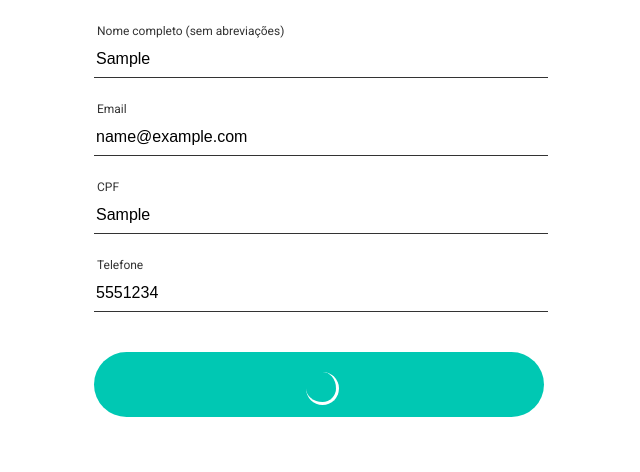
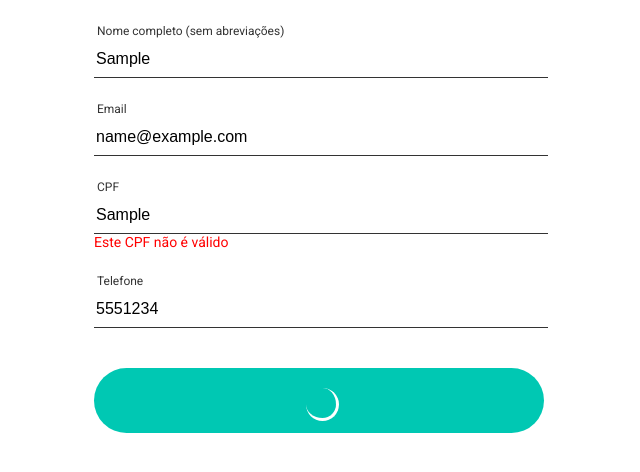
Before and after one commit to bammartins/teste-front-end, a website with bundled scripts: page app/src/html/index.html in a window 1280 px wide. Both pictures are taken after typing "Sample", "name@example.com", "Sample", "5551234" into the empty fields and a click on the input "Cadastrar". Shown: the whole page, without its empty margins (321-961 px from the left). Built offline with nearby package versions, Linux system fonts and the light colour scheme; files whose address does not match are found by name.

Commit message:
Validation applied on form fields Creating an loop to verify field on focous out on main.js Applying verification to start load animation

```diff
--- a/app/src/html/index.html
+++ b/app/src/html/index.html
@@ -19,7 +19,7 @@
             <div class="input-container">
                 <input type="email" name="email" id="email" class="material-input"/>
                 <label for="email">Email</label>
-                <span class="error-message"></span>
+                <span class="error-message" id="email-error"></span>
             </div>
             <div class="input-container">
                 <input type="text" name="cpf" id="cpf" class="material-input"/>
@@ -29,7 +29,7 @@
             <div class="input-container">
                 <input type="tel" required pattern="\([0-9]{2}\) [0-9]{4,6}-[0-9]{3,4}$" name="phone" id="phone" class="material-input" />
                 <label for="phone">Telefone</label>
-                <span class="error-message"></span>
+                <span class="error-message" id="phone-error"></span>
             </div>
             <div class="input-container">
                 <input disable type="submit" id="send" class="material-button" value="Cadastrar">
--- a/app/src/scripts/components/FormAnimation.js
+++ b/app/src/scripts/components/FormAnimation.js
@@ -1,7 +1,5 @@
 class FormController{
     animateForm(){
-        let button = document.getElementById('send');
-        let loader = document.getElementById('loader');
         let fields = document.querySelectorAll('.material-input');
         for (let index = 0; index < fields.length; index++) {
             fields[index].addEventListener('change', ()=>{
@@ -18,6 +16,11 @@ class FormController{
                 fields[index].classList.remove('has-value');
             }
         }
+    }
+
+    loadButtonAnimate(){
+        let button = document.getElementById('send');
+        let loader = document.getElementById('loader');
         button.addEventListener('click', (e) => {
             button.setAttribute('value', '');
             loader.style.display = "block";
--- a/app/src/scripts/controller/EventController.js
+++ b/app/src/scripts/controller/EventController.js
@@ -1,4 +1,5 @@
 import userController from './UserController.js';
+
 
 class EventHandler{
     constructor(){
@@ -7,7 +8,6 @@ class EventHandler{
 
     buttonClick(){
         let button  = document.getElementById('send');
-
         button.addEventListener('click', (e)=>{
             e.preventDefault();
             e.stopPropagation();
--- a/app/src/scripts/controller/FormController.js
+++ b/app/src/scripts/controller/FormController.js
@@ -1,38 +1,68 @@
-import userController from './UserController.js';
-import eventController from './EventController.js';
-import cpfValidate from '../helper/CpfValidate.js'
+import cpfValidate from '../helper/CpfValidate.js';
 
 class FormController{
     constructor(){
-        this.nameField    = document.getElementById('name').value;
-        this.emailField   = document.getElementById('email').value;
-        this.cpfField     = document.getElementById('cpf').value;
-        this.phoneField   = document.getElementById('phone').value;
+        this.nameField    = document.getElementById('name');
+        this.emailField   = document.getElementById('email');
+        this.cpfField     = document.getElementById('cpf');
+        this.phoneField   = document.getElementById('phone');
         this.errorMessage = null;
-        this.cpfTest      = new cpfValidate();
         this.errorCount   = 0;
     }
+
     validateFillFields(){
+        let inputs = document.querySelectorAll('.material-input');
+        let count = 0;
+
+        for (let i = 0; i < inputs.length; i++) {
+            if (inputs[i].value.length > 0) {
+                count++;
+            }
+        }
+
+        if (count == inputs.length) {
+            return true;
+        }else{
+            return false;
+        }
+    }
+
+    validateFields(){
         const mailRegex = /^[a-zA-Z0-9.!#$%&'*+/=?^_`{|}~-]+@[a-zA-Z0-9](?:[a-zA-Z0-9-]{0,61}[a-zA-Z0-9])?(?:\.[a-zA-Z0-9](?:[a-zA-Z0-9-]{0,61}[a-zA-Z0-9])?)*$/;
-        if(this.nameField.length < 3){
+        let cpfTest = new cpfValidate();
+        if (this.nameField.value.length < 3) {
             this.errorMessage = "Campo deve conter 3 caracteres ou mais";
             document.getElementById('name-error').innerText = this.errorMessage;
             this.errorCount++;
+        } else {
+            document.getElementById('name-error').innerText = "";
         }
-        if(this.cpfTest.validate(this.cpfField) == false){
+        if (cpfTest.validate(this.cpfField.value) == false) {
             this.errorMessage = "Este CPF não é válido";
-            document.getElementById('name-error').innerText = this.errorMessage;
+            document.getElementById('cpf-error').innerText = this.errorMessage;
             this.errorCount++;
+        } else {
+            document.getElementById('cpf-error').innerText = "";
         }
-        if(!this.emailField.match(mailRegex)){
+        if (!this.emailField.value.match(mailRegex)) {
             this.errorMessage = "Este Email não é válido";
             document.getElementById('email-error').innerText = this.errorMessage;
             this.errorCount++;
+        } else {
+            document.getElementById('email-error').innerText = "";
         }
-        if(this.phoneField == ""){
+        if (this.phoneField.value == "") {
             this.errorMessage = "Este Telefone não é válido";
             document.getElementById('phone-error').innerText = this.errorMessage;
             this.errorCount++;
+        } else {
+            document.getElementById('phone-error').innerText = "";
+        }
+
+        if (this.errorCount > 0) {
+            return false;
+        } else {
+            return true;
         }
     }
 }
--- a/app/src/scripts/controller/UserController.js
+++ b/app/src/scripts/controller/UserController.js
@@ -1,3 +1,6 @@
+import validationController from "./FormController.js";
+
+
 class UserController{
     constructor(){
         this.id;
@@ -11,6 +14,8 @@ class UserController{
         let arrUser = [];
         let newUser = {};
         let id = 1;
+        let validateFields = new validationController();
+
 
         if (localStorage.getItem('users') != null){
             arrUser = JSON.parse(localStorage.getItem('users'));
@@ -33,9 +38,11 @@ class UserController{
             "email": this.email
         };
 
-        arrUser.push(newUser);
-        localStorage.setItem('users', JSON.stringify(arrUser));
-        localStorage.setItem('lastId', this.id);
+        if (validateFields.validateFields()) {
+            arrUser.push(newUser);
+            localStorage.setItem('users', JSON.stringify(arrUser));
+            localStorage.setItem('lastId', this.id);
+        }
     }
 
     get(){
--- a/app/src/scripts/helper/CpfValidate.js
+++ b/app/src/scripts/helper/CpfValidate.js
@@ -11,14 +11,14 @@ class ValidateCpf{
             .trim();
 
         let allEqual = true;
-        for (let i = 0; i < cpf.length - 1; i++) {
+        for (var i = 0; i < cpf.length - 1; i++) {
             if (cpf[i] != cpf[i + 1])
                 allEqual = false;
         }
         if (allEqual)
             return false;
 
-        for (i = 1; i <= 9; i++)
+        for (var i = 1; i <= 9; i++)
             sum = sum + parseInt(cpf.substring(i - 1, i)) * (11 - i);
         remainder = (sum * 10) % 11;
 
@@ -28,7 +28,7 @@ class ValidateCpf{
             return false;
 
         sum = 0;
-        for (i = 1; i <= 10; i++)
+        for (var i = 1; i <= 10; i++)
             sum = sum + parseInt(cpf.substring(i - 1, i)) * (12 - i); remainder = (sum * 10) % 11;
 
         if ((remainder == 10) || (remainder == 11))
@@ -39,3 +39,5 @@ class ValidateCpf{
         return true;
     }
 }
+
+module.exports = ValidateCpf;
--- a/app/src/scripts/main.js
+++ b/app/src/scripts/main.js
@@ -1,11 +1,21 @@
 import userController from "./controller/UserController.js"
 import eventController from "./controller/EventController.js"
+import formController from "./controller/FormController.js"
 import formAnimation from "./components/FormAnimation.js"
 
 document.addEventListener("DOMContentLoaded", () => {
     const form = new formAnimation();
     const eventHandler = new eventController();
+    const formFill = new formController();
+    let inputs = document.querySelectorAll('.material-input');
+    eventHandler.buttonClick();
     form.animateForm();
-    eventHandler.buttonClick();
-    document.getElementById('send').disable = true;
+
+    for (let i = 0; i < inputs.length; i++) {
+        inputs[i].addEventListener("blur", () => {
+            if (formFill.validateFillFields()) {
+                form.loadButtonAnimate();
+            }
+        })
+    }
 });
```
Also changed, not shown: app/dist/index.html, app/dist/scripts/main.min.js, app/dist/styles/styles.css.
